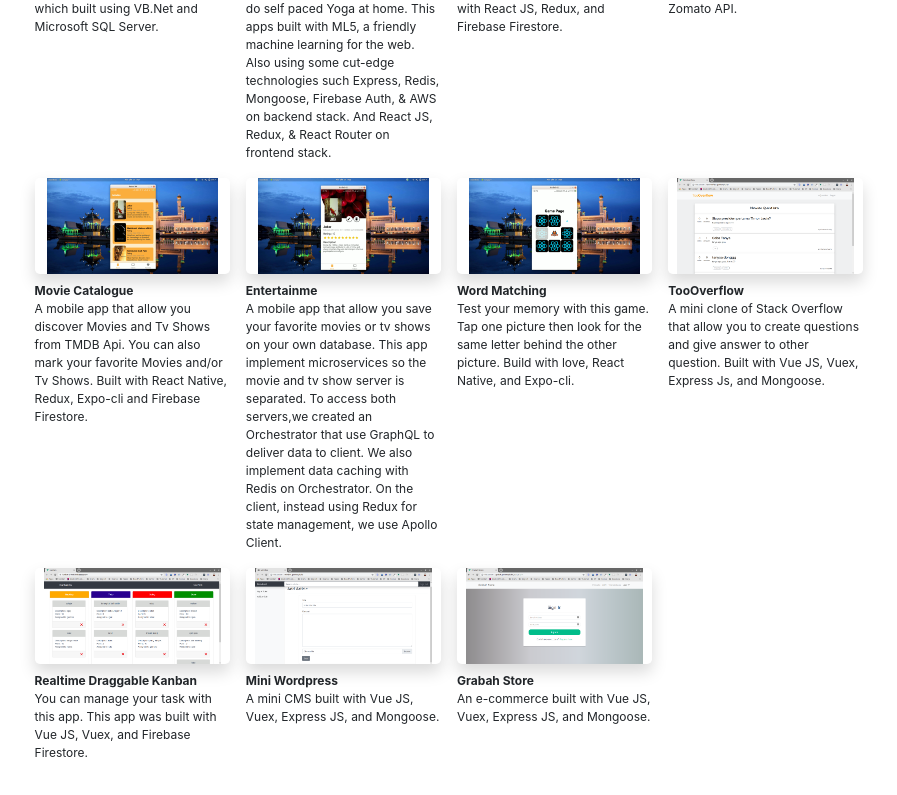
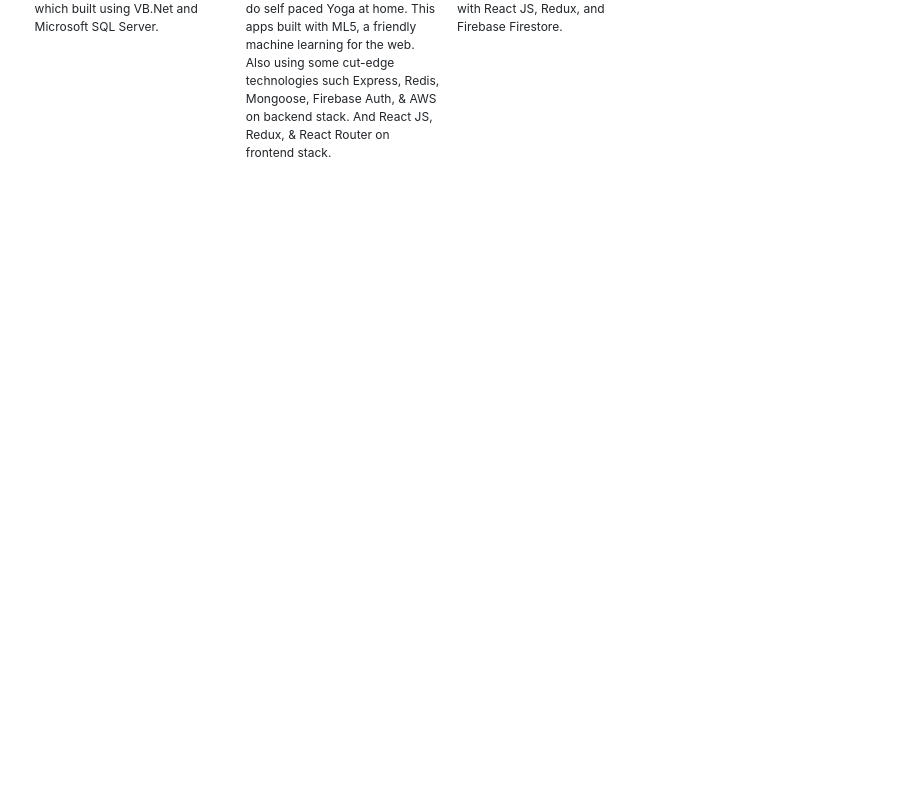
Before and after one commit to guntoroyk/my-resume, a React (Create React App) app: page / in a window 1280 px wide. Shown: the part 937-1732 px from the top of the page, without its empty margins (191-1088 px from the left). After the commit the page ends 1209 px from the top, so only its background shows below. Built offline with nearby package versions, Linux system fonts and the light colour scheme; the HTML template or start-up script is replaced by a standard one.

Commit message:
hide some portofolios

```diff
--- a/src/components/Portofolio.jsx
+++ b/src/components/Portofolio.jsx
@@ -86,65 +86,64 @@ const Portofolio = () => {
       image: firstpass,
       url: "https://firstpass-5d751.firebaseapp.com/",
       title: "FirstPass",
-      desc:
-        "A web app that can help you remember your passwords. Built with React JS, Redux, and Firebase Firestore.",
+      desc: "A web app that can help you remember your passwords. Built with React JS, Redux, and Firebase Firestore.",
     },
-    {
-      image: restoque,
-      url: "https://restoque.guntoroyk.com/",
-      title: "RestoQue",
-      desc:
-        "Simple web app built with React JS, Redux, and using data from Zomato API.",
-    },
-    {
-      image: movie_catalogue,
-      url: "https://expo.io/@guntoroyk/movie-catalogue",
-      title: "Movie Catalogue",
-      desc:
-        "A mobile app that allow you discover Movies and Tv Shows from TMDB Api. You can also mark your favorite Movies and/or Tv Shows. Built with React Native, Redux, Expo-cli and Firebase Firestore.",
-    },
-    {
-      image: entertainme,
-      url: "https://expo.io/@guntoroyk/entertainme",
-      title: "Entertainme",
-      desc:
-        "A mobile app that allow you save your favorite movies or tv shows on your own database. This app implement microservices so the movie and tv show server is separated. To access both servers,we created an Orchestrator that use GraphQL to deliver data to client. We also implement data caching with Redis on Orchestrator. On the client, instead using Redux for state management, we use Apollo Client.",
-    },
+    // {
+    //   image: restoque,
+    //   url: "https://restoque.guntoroyk.com/",
+    //   title: "RestoQue",
+    //   desc:
+    //     "Simple web app built with React JS, Redux, and using data from Zomato API.",
+    // },
+    // {
+    //   image: movie_catalogue,
+    //   url: "https://expo.io/@guntoroyk/movie-catalogue",
+    //   title: "Movie Catalogue",
+    //   desc:
+    //     "A mobile app that allow you discover Movies and Tv Shows from TMDB Api. You can also mark your favorite Movies and/or Tv Shows. Built with React Native, Redux, Expo-cli and Firebase Firestore.",
+    // },
+    // {
+    //   image: entertainme,
+    //   url: "https://expo.io/@guntoroyk/entertainme",
+    //   title: "Entertainme",
+    //   desc:
+    //     "A mobile app that allow you save your favorite movies or tv shows on your own database. This app implement microservices so the movie and tv show server is separated. To access both servers,we created an Orchestrator that use GraphQL to deliver data to client. We also implement data caching with Redis on Orchestrator. On the client, instead using Redux for state management, we use Apollo Client.",
+    // },
 
-    {
-      image: word_matching,
-      url: "https://expo.io/@guntoroyk/word-mathing",
-      title: "Word Matching",
-      desc:
-        "Test your memory with this game. Tap one picture then look for the same letter behind the other picture. Build with love, React Native, and Expo-cli.",
-    },
+    // {
+    //   image: word_matching,
+    //   url: "https://expo.io/@guntoroyk/word-mathing",
+    //   title: "Word Matching",
+    //   desc:
+    //     "Test your memory with this game. Tap one picture then look for the same letter behind the other picture. Build with love, React Native, and Expo-cli.",
+    // },
 
-    {
-      image: stackoverflow,
-      url: "https://toooverflow-client.herokuapp.com/",
-      title: "TooOverflow",
-      desc:
-        "A mini clone of Stack Overflow that allow you to create questions and give answer to other question. Built with Vue JS, Vuex, Express Js, and Mongoose.",
-    },
-    {
-      image: kanban,
-      url: "https://kanban-210eb.firebaseapp.com/",
-      title: "Realtime Draggable Kanban",
-      desc:
-        "You can manage your task with this app. This app was built with Vue JS, Vuex, and Firebase Firestore.",
-    },
-    {
-      image: miniwp,
-      url: "https://mini-wp-client.herokuapp.com/",
-      title: "Mini Wordpress",
-      desc: "A mini CMS built with Vue JS, Vuex, Express JS, and Mongoose.",
-    },
-    {
-      image: grabah,
-      url: "https://grabah-store-client.herokuapp.com/",
-      title: "Grabah Store",
-      desc: "An e-commerce built with Vue JS, Vuex, Express JS, and Mongoose.",
-    },
+    // {
+    //   image: stackoverflow,
+    //   url: "https://toooverflow-client.herokuapp.com/",
+    //   title: "TooOverflow",
+    //   desc:
+    //     "A mini clone of Stack Overflow that allow you to create questions and give answer to other question. Built with Vue JS, Vuex, Express Js, and Mongoose.",
+    // },
+    // {
+    //   image: kanban,
+    //   url: "https://kanban-210eb.firebaseapp.com/",
+    //   title: "Realtime Draggable Kanban",
+    //   desc:
+    //     "You can manage your task with this app. This app was built with Vue JS, Vuex, and Firebase Firestore.",
+    // },
+    // {
+    //   image: miniwp,
+    //   url: "https://mini-wp-client.herokuapp.com/",
+    //   title: "Mini Wordpress",
+    //   desc: "A mini CMS built with Vue JS, Vuex, Express JS, and Mongoose.",
+    // },
+    // {
+    //   image: grabah,
+    //   url: "https://grabah-store-client.herokuapp.com/",
+    //   title: "Grabah Store",
+    //   desc: "An e-commerce built with Vue JS, Vuex, Express JS, and Mongoose.",
+    // },
   ];
 
   return (
```
